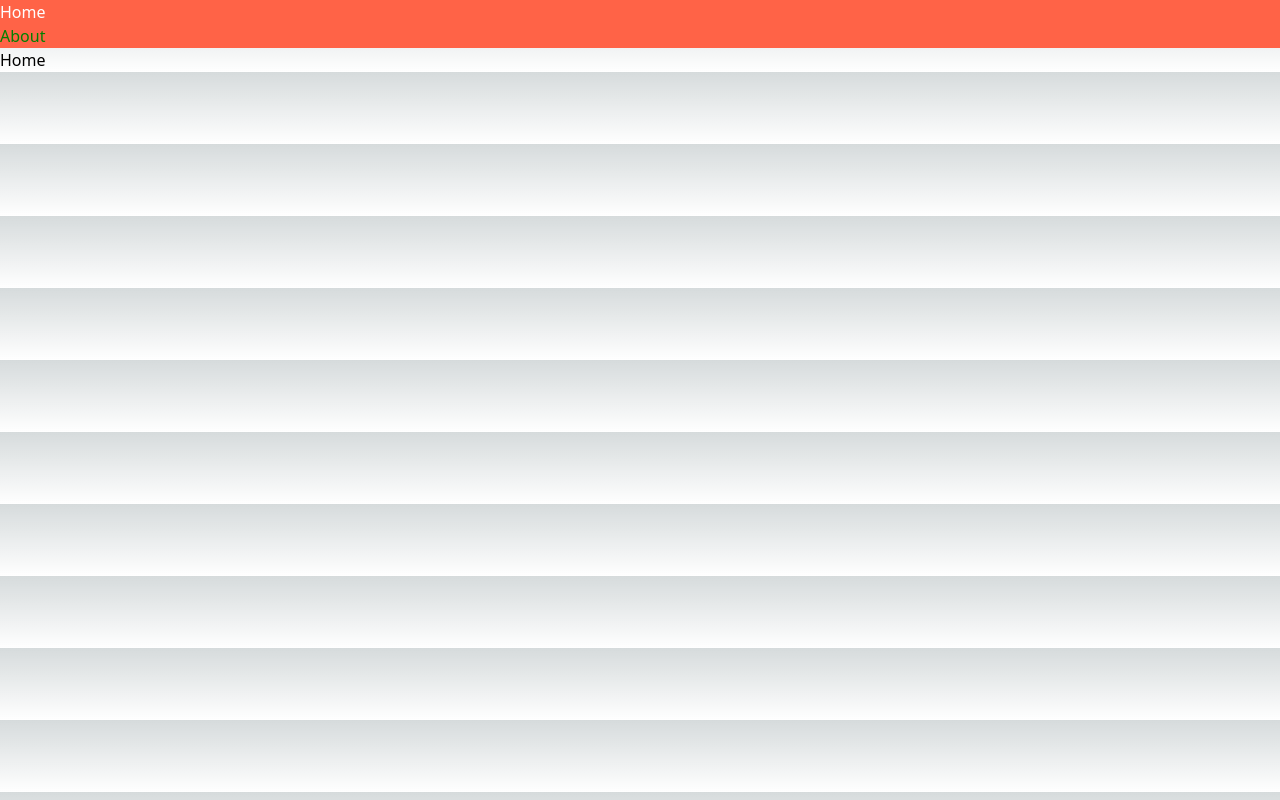
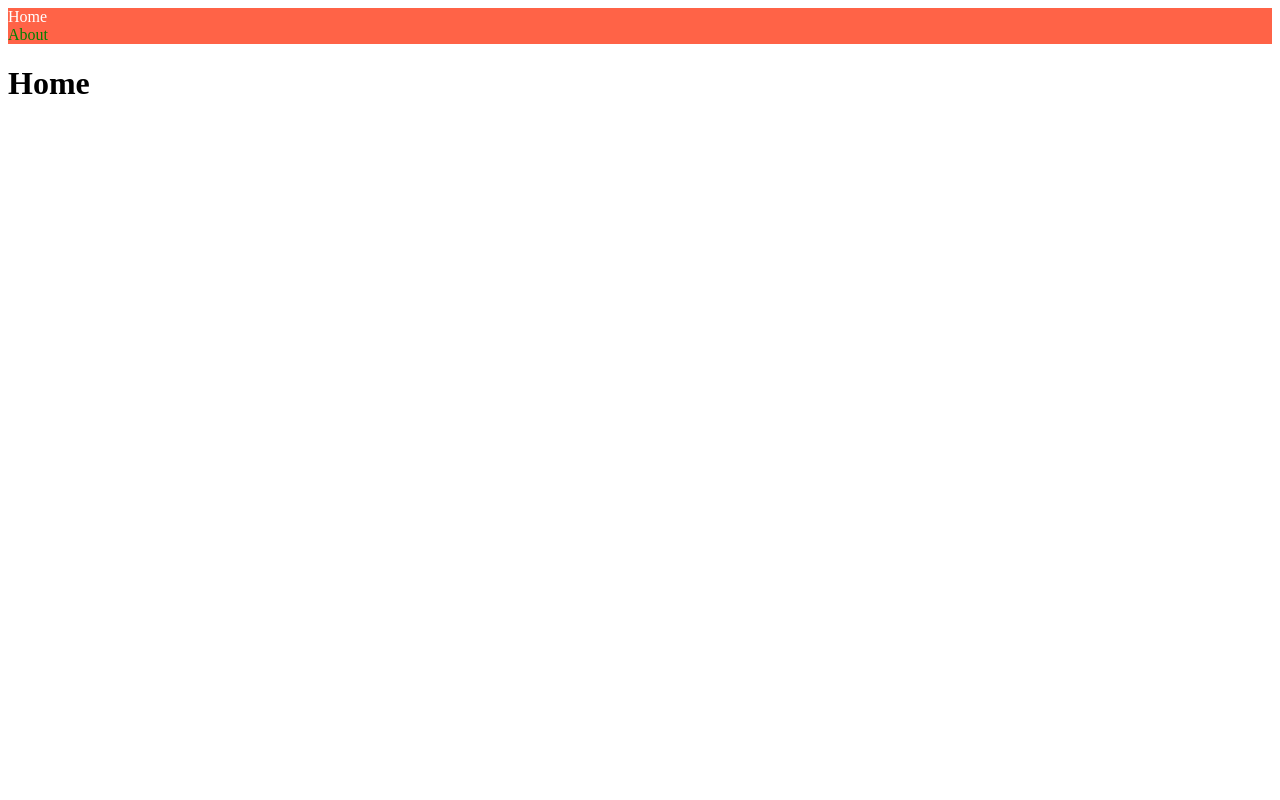
Before and after one commit to pjh5474/nextjs-intro, a Next.js app: page / in a window 1280 px wide. Built offline with nearby package versions, Linux system fonts and the light colour scheme.

Commit message:
Patterns

```diff
--- /dev/null
+++ b/components/Layout.js
@@ -0,0 +1,23 @@
+import NavBar from "./NavBar";
+import { useRouter } from "next/router";
+import Seo from "./Seo";
+
+export default function Layout({ children }) {
+  const router = useRouter();
+  const headObj = {
+    "/": "Home",
+    "/about": "About",
+  };
+  return (
+    <>
+      <Seo title={`${headObj[router.pathname]} | NEXT Movies`} />
+      <NavBar />
+      <div>{children}</div>
+      <style jsx global>{`
+        a {
+          color: green;
+        }
+      `}</style>
+    </>
+  );
+}
--- /dev/null
+++ b/components/Seo.js
@@ -0,0 +1,9 @@
+import Head from "next/head";
+
+export default function Seo({ title }) {
+  return (
+    <Head>
+      <title>{title}</title>
+    </Head>
+  );
+}
--- a/pages/_app.js
+++ b/pages/_app.js
@@ -1,16 +1,9 @@
-import NavBar from "@/components/NavBar";
-import "../styles/globals.css";
+import Layout from "@/components/Layout";
 
 export default function App({ Component, pageProps }) {
   return (
-    <>
-      <NavBar />
+    <Layout>
       <Component {...pageProps} />
-      <style jsx global>{`
-        a {
-          color: green;
-        }
-      `}</style>
-    </>
+    </Layout>
   );
 }
```
